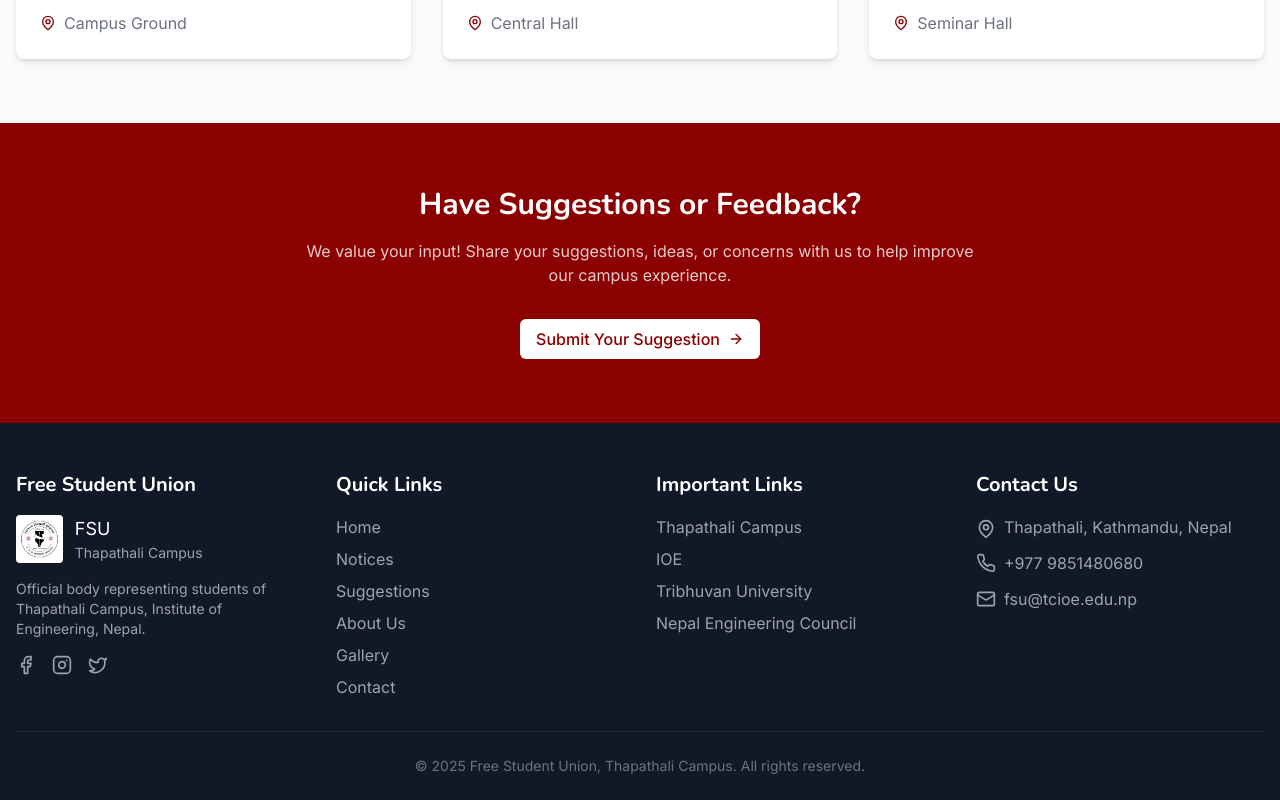
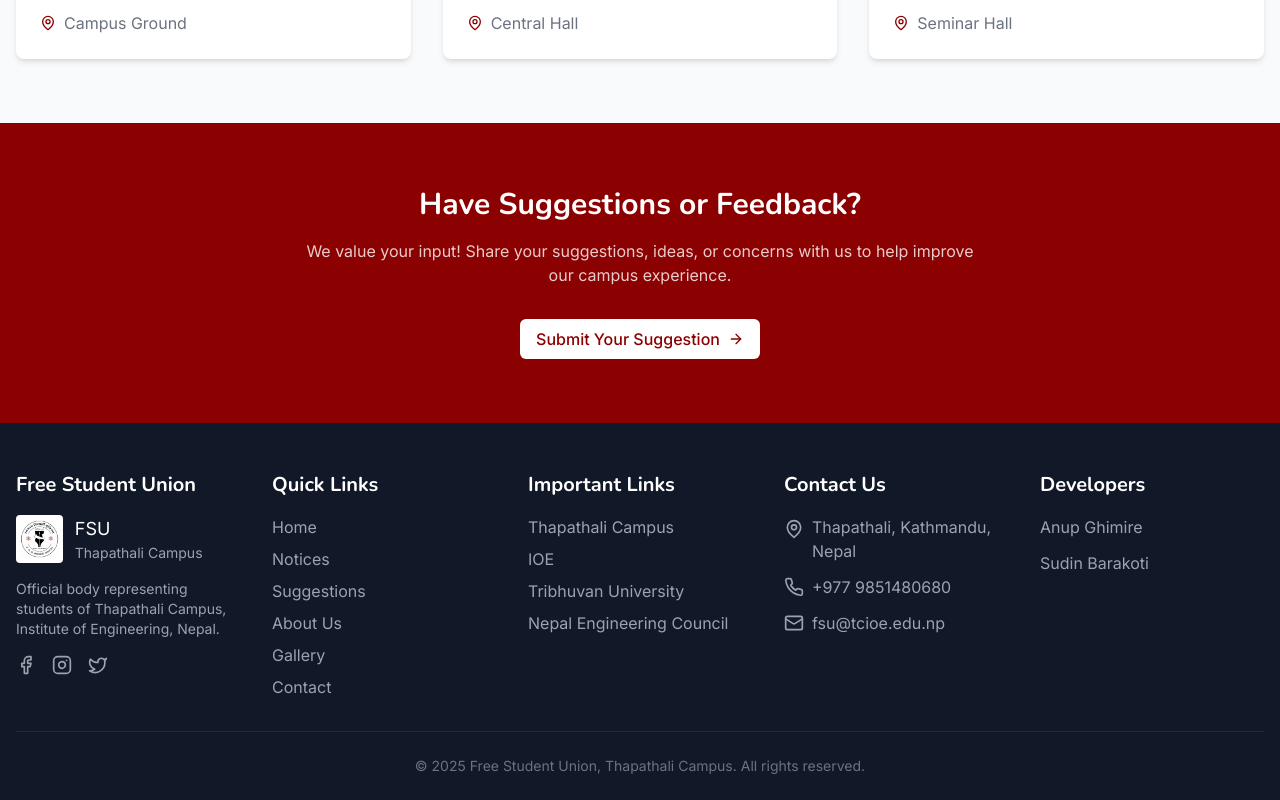
Before and after one commit to EMISTCIOE/fsu, a React (Vite) app: page / in a window 1280 px wide. Shown: the part 2819-3619 px from the top of the page. Built offline with nearby package versions, Linux system fonts and the light colour scheme; no server answers.

Commit message:
dev info added

```diff
--- a/src/components/layout/Footer.tsx
+++ b/src/components/layout/Footer.tsx
@@ -6,7 +6,7 @@ const Footer: React.FC = () => {
   return (
     <footer className="bg-gray-900 text-white pt-12 pb-6">
       <div className="container-custom">
-        <div className="grid grid-cols-1 md:grid-cols-2 lg:grid-cols-4 gap-8">
+        <div className="grid grid-cols-1 md:grid-cols-2 lg:grid-cols-5 gap-8">
           {/* About Section */}
           <div>
             <h3 className="text-xl font-bold mb-4">Free Student Union</h3>
@@ -99,7 +99,38 @@ const Footer: React.FC = () => {
               </li>
             </ul>
           </div>
+
+          {/* Developers */}
+          <div>
+            <h3 className="text-xl font-bold mb-4">Developers</h3>
+            <ul className="space-y-3">
+              <li>
+                <a
+                  href="https://www.linkedin.com/in/anup-ghimire-4a4ba3294"
+                  target="_blank"
+                  rel="noopener noreferrer"
+                  className="text-gray-400 hover:text-white transition-colors"
+                >
+                  Anup Ghimire
+                </a>
+              </li>
+              <li>
+                <a
+                  href="https://www.linkedin.com/in/sudin-barakoti-087441274/"
+                  target="_blank"
+                  rel="noopener noreferrer"
+                  className="text-gray-400 hover:text-white transition-colors"
+                >
+                  Sudin Barakoti
+                </a>
+              </li>
+
+            </ul>
+          </div>
         </div>
+
+
+
 
         <div className="border-t border-gray-800 mt-8 pt-6">
           <p className="text-center text-gray-500 text-sm">
```
